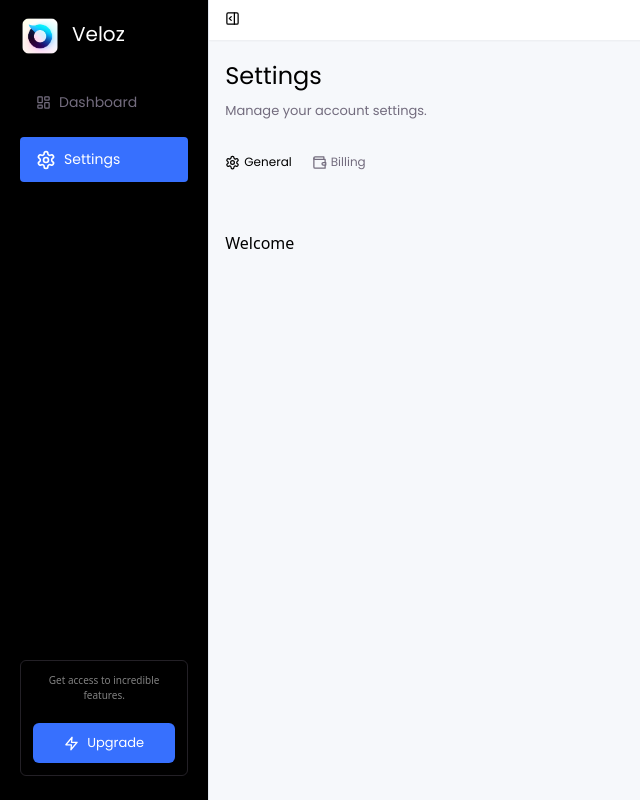
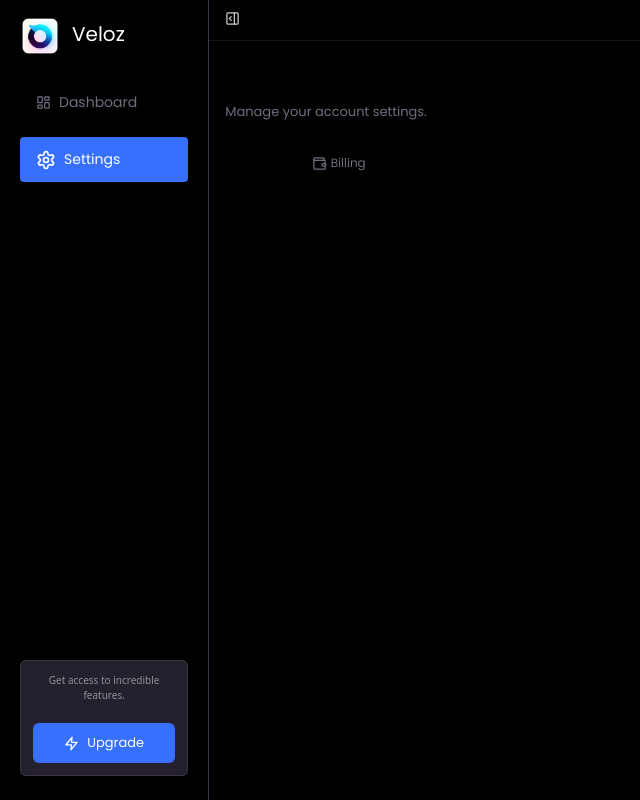
Before and after one commit to veloz-org/veloz-zeus, a Next.js app: page /app/settings in a window 1280 px wide. Shown: the whole page, without its empty margins (0-640 px from the left). Built offline with nearby package versions, Linux system fonts and the light colour scheme; no server answers; the database is empty; sample sign-in values are in the browser's storage.

Commit message:
Add dark mode support to DashboardLayout and TopBar components

```diff
--- a/src/components/dashboard/DashboardLayout.tsx
+++ b/src/components/dashboard/DashboardLayout.tsx
@@ -7,6 +7,7 @@ import TopBar from "./Navigations/TopBar";
 import { useSession } from "next-auth/react";
 import { withAuth } from "@/lib/helpers";
 import PricingPlanModal from "../PricingPlanModal";
+import { ThemeContext } from "@/context/Theme";
 
 interface DashboardLayoutProps {
   children?: React.ReactNode;
@@ -15,6 +16,7 @@ interface DashboardLayoutProps {
 
 // use this component as a wrapper for all dashboard authenticated pages
 function DashboardLayout({ children, className }: DashboardLayoutProps) {
+  const { setDarkMode } = useContext(ThemeContext);
   const { pricingModalOpen, setPricingModalOpen } = useContext(LayoutContext);
   const { status } = useSession();
 
@@ -22,6 +24,8 @@ function DashboardLayout({ children, className }: DashboardLayoutProps) {
   if (status === "unauthenticated") {
     if (window) window.location.href = "/auth";
   }
+
+  setDarkMode(true);
 
   return (
     <div
--- a/src/components/dashboard/Navigations/TopBar.tsx
+++ b/src/components/dashboard/Navigations/TopBar.tsx
@@ -13,24 +13,34 @@ import {
   PopoverTrigger,
 } from "@/components/ui/popover";
 import { DataContext } from "@/context/DataContext";
+import { ThemeContext } from "@/context/Theme";
 import { ChevronDown, PanelRightClose, PanelRightOpen } from "lucide-react";
 import { signOut } from "next-auth/react";
 import Image from "next/image";
 import { useContext } from "react";
 
 function TopBar() {
+  const { darkMode } = useContext(ThemeContext);
   const { userInfo, sidebarOpen, setSidebarOpen, globalLoadingState } =
     useContext(DataContext);
 
+  console.log({ darkMode });
+
   return (
-    <FlexRowCenterBtw className="w-full h-auto px-4 py-2 bg-white-100 shadow-sm">
+    <FlexRowCenterBtw className="w-full h-auto px-4 py-2 bg-white-100 dark:bg-dark-100 shadow-sm border-b-solid border-b-[1px] border-b-transparent dark:border-b-white-600 ">
       <div className="w-auto">
         {/* panel */}
         <button className="" onClick={() => setSidebarOpen(!sidebarOpen)}>
           {sidebarOpen ? (
-            <PanelRightOpen size={15} className="text-dark-100" />
+            <PanelRightOpen
+              size={15}
+              className="text-dark-100 dark:text-white-200"
+            />
           ) : (
-            <PanelRightClose size={15} className="text-dark-100" />
+            <PanelRightClose
+              size={15}
+              className="text-dark-100 dark:text-white-200"
+            />
           )}
         </button>
       </div>
@@ -39,7 +49,7 @@ function TopBar() {
           <PopoverTrigger>
             <button className="w-fit">
               {globalLoadingState ? (
-                <Spinner size={15} color="#000" />
+                <Spinner size={15} color={darkMode ? "#6b77f1" : "#000"} />
               ) : !globalLoadingState && userInfo ? (
                 <FlexRowStartCenter className="w-full">
                   <Image
@@ -52,7 +62,7 @@ function TopBar() {
                     height={0}
                   />
                   <FlexColStart className="gap-1 leading-none">
-                    <span className="font-ppSB text-dark-100 text-[14px]">
+                    <span className="font-ppSB text-dark-100 dark:text-white-200 text-[14px]">
                       {userInfo?.username}
                     </span>
                     <span className="font-ppReg text-white-400 text-[10px]">
@@ -64,13 +74,13 @@ function TopBar() {
               ) : null}
             </button>
           </PopoverTrigger>
-          <PopoverContent className="w-full min-w-[200px] bg-white-100 px-1 py-1 m-0">
+          <PopoverContent className="w-full min-w-[200px] bg-white-100 dark:bg-dark-100 dark:shadow-xl px-1 py-1 m-0 border-solid border-[1px] border-white-300/20 ">
             <FlexColStart className="w-full gap-1">
-              <button className="w-full text-dark-100 flex items-start justify-start rounded-md px-4 py-2 hover:bg-white-200/40 text-[12px] font-ppReg">
+              <button className="w-full text-dark-100 dark:text-white-200 flex items-start justify-start rounded-md px-4 py-2 hover:bg-white-200/40 text-[12px] font-ppReg  ">
                 Settings
               </button>
               <button
-                className="w-full text-dark-100 flex items-start justify-start rounded-md px-4 py-2 hover:bg-red-305 hover:text-white-100 text-[12px] font-ppSB"
+                className="w-full text-dark-100 dark:text-red-305 flex items-start justify-start rounded-md px-4 py-2 hover:bg-red-305 hover:dark:text-white-100 hover:text-white-100 text-[12px] font-ppSB"
                 onClick={() => signOut()}
               >
                 Logout
--- a/tailwind.config.ts
+++ b/tailwind.config.ts
@@ -61,6 +61,13 @@ module.exports = {
         },
         dark: {
           100: "#000",
+          102: "#0f0e15",
+          103: "#18141d",
+          105: "#000",
+          200: "#24202d",
+          300: "#312c3b",
+          400: "#3e3749",
+          500: "rgba(0,0,0,.4)",
         },
         gray: {
           100: "#736c7e",
```
Also changed, not shown: src/components/settings/billing/index.tsx (+0 -16 lines).
